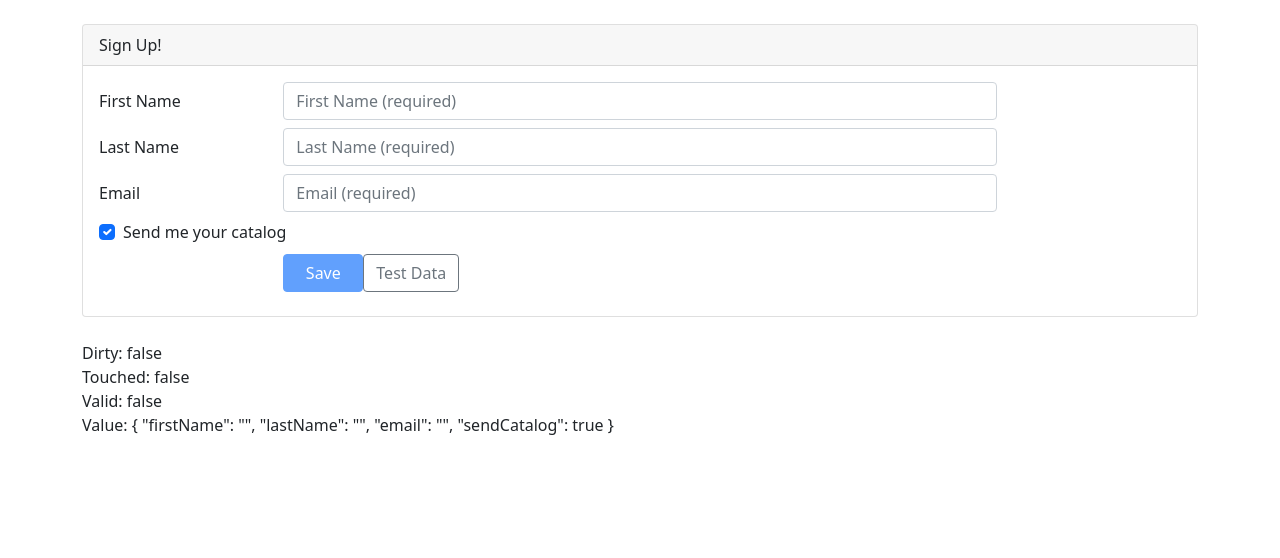
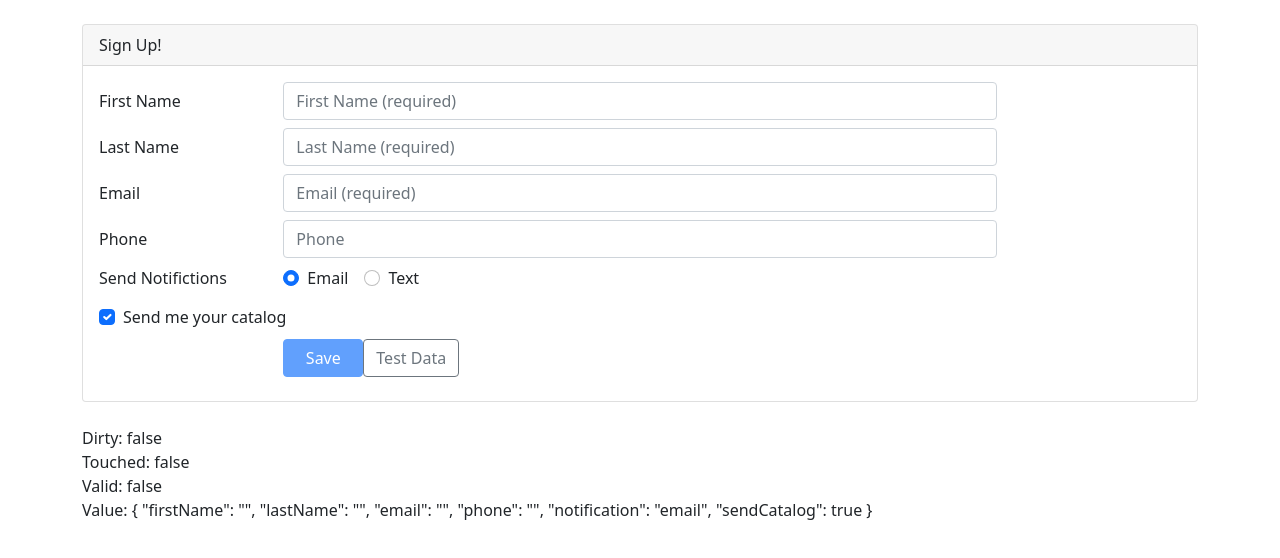
Before and after one commit to DevZibah/Angular-ReactiveForms, an Angular app: page / in a window 1280 px wide. Shown: the top 558 px of the page. Built offline with nearby package versions, Linux system fonts and the light colour scheme.

Commit message:
adjusted validation rules at runtime

```diff
--- a/src/app/customers/customer-one.component.html
+++ b/src/app/customers/customer-one.component.html
@@ -14,8 +14,6 @@
             id="firstNameId"
             type="text"
             placeholder="First Name (required)"
-            required
-            minlength="3"
             formControlName="firstName"
             [ngClass]="{
               'is-invalid':
@@ -45,8 +43,6 @@
             id="lastNameId"
             type="text"
             placeholder="Last Name (required)"
-            required
-            maxlength="50"
             formControlName="lastName"
             [ngClass]="{
               'is-invalid':
@@ -74,8 +70,6 @@
             id="emailId"
             type="email"
             placeholder="Email (required)"
-            required
-            email
             formControlName="email"
             [ngClass]="{
               'is-invalid':
@@ -92,6 +86,57 @@
               Please enter a valid email address.
             </span>
           </span>
+        </div>
+      </div>
+
+      <div class="form-group row mb-2">
+        <label class="col-md-2 col-form-label" for="phoneId">Phone</label>
+        <div class="col-md-8">
+          <input
+            class="form-control"
+            id="phoneId"
+            type="tel"
+            placeholder="Phone"
+            formControlName="phone"
+            [ngClass]="{
+              'is-invalid': !customerForm.get('phone')?.valid
+            }"
+          />
+          <span class="invalid-feedback">
+            <span *ngIf="customerForm.get('phone')?.errors?.['required']">
+              Please enter your phone number.
+            </span>
+          </span>
+        </div>
+      </div>
+
+      <div class="form-group row mb-2">
+        <label class="col-md-2 col-form-label pt-0">Send Notifictions</label>
+        <div class="col-md-8">
+          <div class="form-check form-check-inline">
+            <label class="form-check-label">
+              <input
+                class="form-check-input"
+                type="radio"
+                value="email"
+                formControlName="notification"
+                (click)="setNotification('email')"
+              />
+              Email
+            </label>
+          </div>
+          <div class="form-check form-check-inline">
+            <label class="form-check-label">
+              <input
+                class="form-check-input"
+                type="radio"
+                value="text"
+                formControlName="notification"
+                (click)="setNotification('text')"
+              />
+              Text
+            </label>
+          </div>
         </div>
       </div>
 
@@ -239,7 +284,11 @@
           >
             Save
           </button>
-          <button class="btn btn-outline-secondary" type="button" (click) = 'populateTestData()'>
+          <button
+            class="btn btn-outline-secondary"
+            type="button"
+            (click)="populateTestData()"
+          >
             Test Data
           </button>
         </div>
--- a/src/app/customers/customer-one.component.ts
+++ b/src/app/customers/customer-one.component.ts
@@ -1,5 +1,5 @@
 import { Component, OnInit } from '@angular/core';
-import { FormGroup, FormBuilder } from '@angular/forms';
+import { FormGroup, FormBuilder, Validators } from '@angular/forms';
 
 import { Customer } from './customer';
 
@@ -20,10 +20,13 @@
   ngOnInit() {
     // we use the formbuilder instance and call its group method. the group method allows us to define the set of controls and nested formGroups that are associated with the root FormGroup
     this.customerForm = this.fb.group({
-      // instaed of creating a new formcontrol instance, we simply set the default value to anything
-      firstName: '',
-      lastName: '',
-      email: '',
+      // instaed of creating a new formcontrol instance, we simply set the default value to anything. here we add a validator
+      firstName: ['', [Validators.required, Validators.minLength(3)]],
+      lastName: ['', [Validators.required, Validators.maxLength(50)]],
+      email: ['', [Validators.required, Validators.email]],
+      phone: '',
+      // this is for the set of radio buttons and we don't need to put validation here
+      notification: 'email',
       // the default value for sendCatalog is true
       sendCatalog: true,
     });
@@ -43,4 +46,19 @@
     console.log(this.customerForm);
     console.log('Saved: ' + JSON.stringify(this.customerForm.value));
   }
+
+  // this method takes in a string definiing which radio button was clicked and it returns a void
+  setNotification(notifyVia: string): void {
+    // here, the variable 'phoneControl' becomes the formcontrol 'phone'
+    const phoneControl = this.customerForm.get('phone');
+    // if the notification is via text, then we add a required validator for the phone FormControl by calling the setValidators method
+    if (notifyVia == 'text') {
+      phoneControl?.setValidators(Validators.required);
+    } else {
+      // otherwise, we clear the validators for the phone FormControl
+      phoneControl?.clearValidators();
+    }
+    // After setting or clearing the validators, we need to reevaluate the phone FormControl's validation state
+    phoneControl?.updateValueAndValidity();
+  }
 }
```
Also changed, not shown: 1 other file (tests, documents, lock files or other folders).
